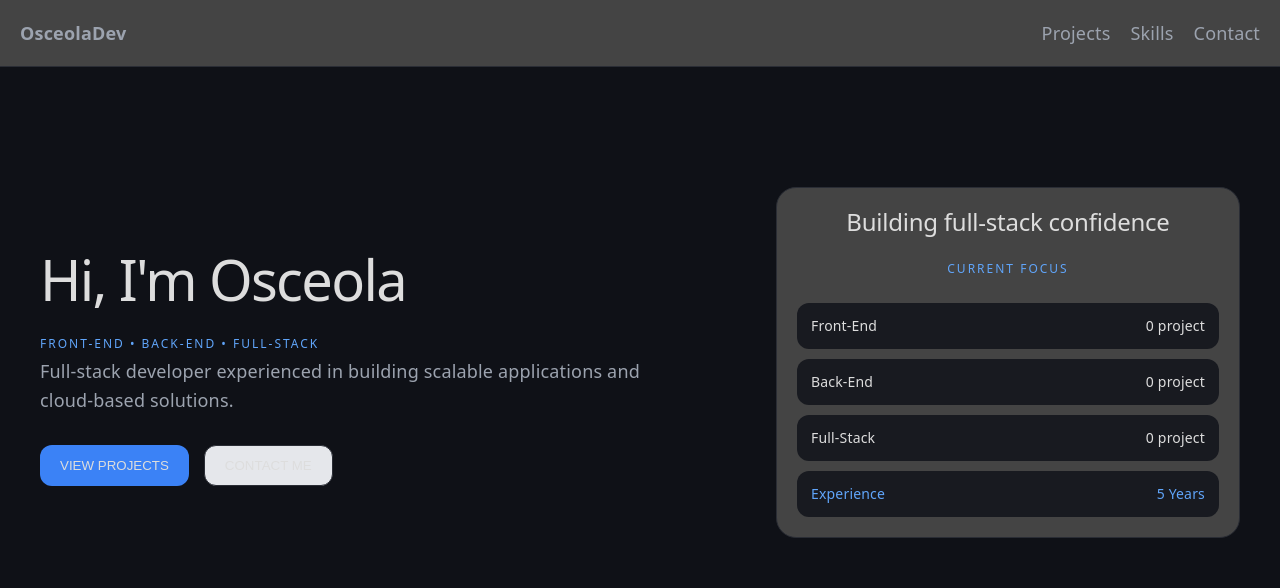
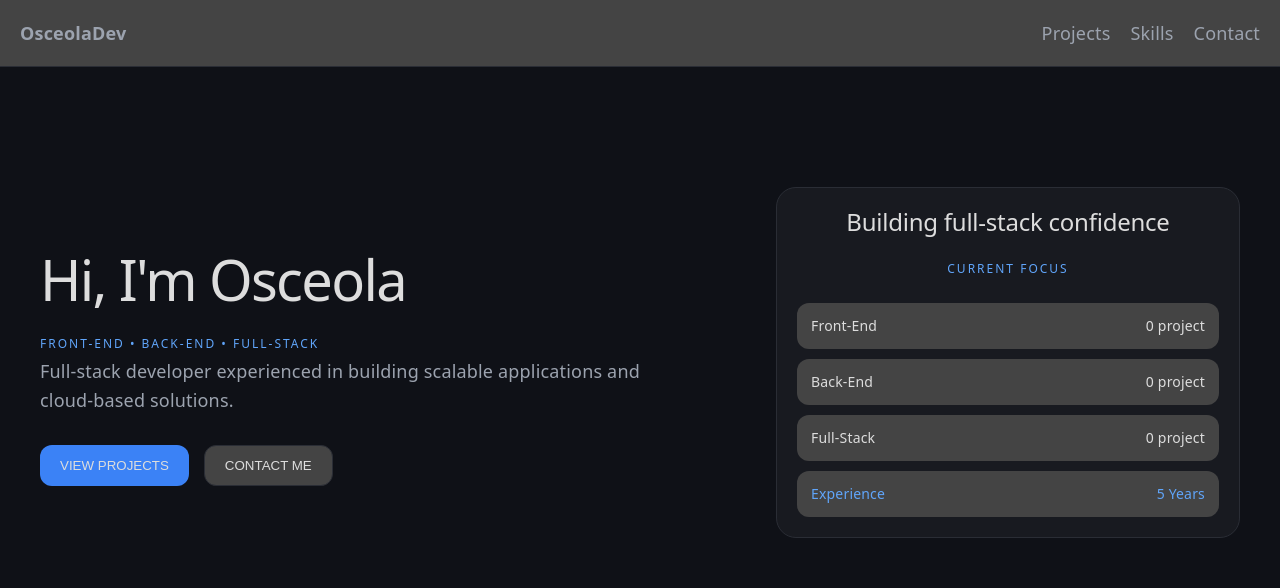
Before and after one commit to OJoeMDC/Osceola-portfolio, a React (Vite) app: page / in a window 1280 px wide. Shown: the top 588 px of the page. Built offline with nearby package versions, Linux system fonts and the light colour scheme; no server answers.

Commit message:
Testing again

```diff
--- a/src/App.css
+++ b/src/App.css
@@ -114,7 +114,7 @@ body {
 }
 
 .secondary-button {
-  background: var(--mainBg);
+  background: var(--secondaryBg);
   border: 1px solid var(--borderColor);
   padding: 12px 20px;
   border-radius: 12px;
@@ -125,7 +125,7 @@ body {
 
 /* SIDE CARD */
 .focus-card {
-  background: var(--secondaryBg);
+  background: var(--cardColor);
   border: 1px solid var(--borderColor);
   border-radius: 20px;
   padding: 20px;
@@ -145,7 +145,7 @@ body {
 .category-item {
   display: flex;
   justify-content: space-between;
-  background: var(--cardColor);
+  background: var(--secondaryBg);
   padding: 10px 14px;
   border-radius: 12px;
   font-size: 14px;
```
